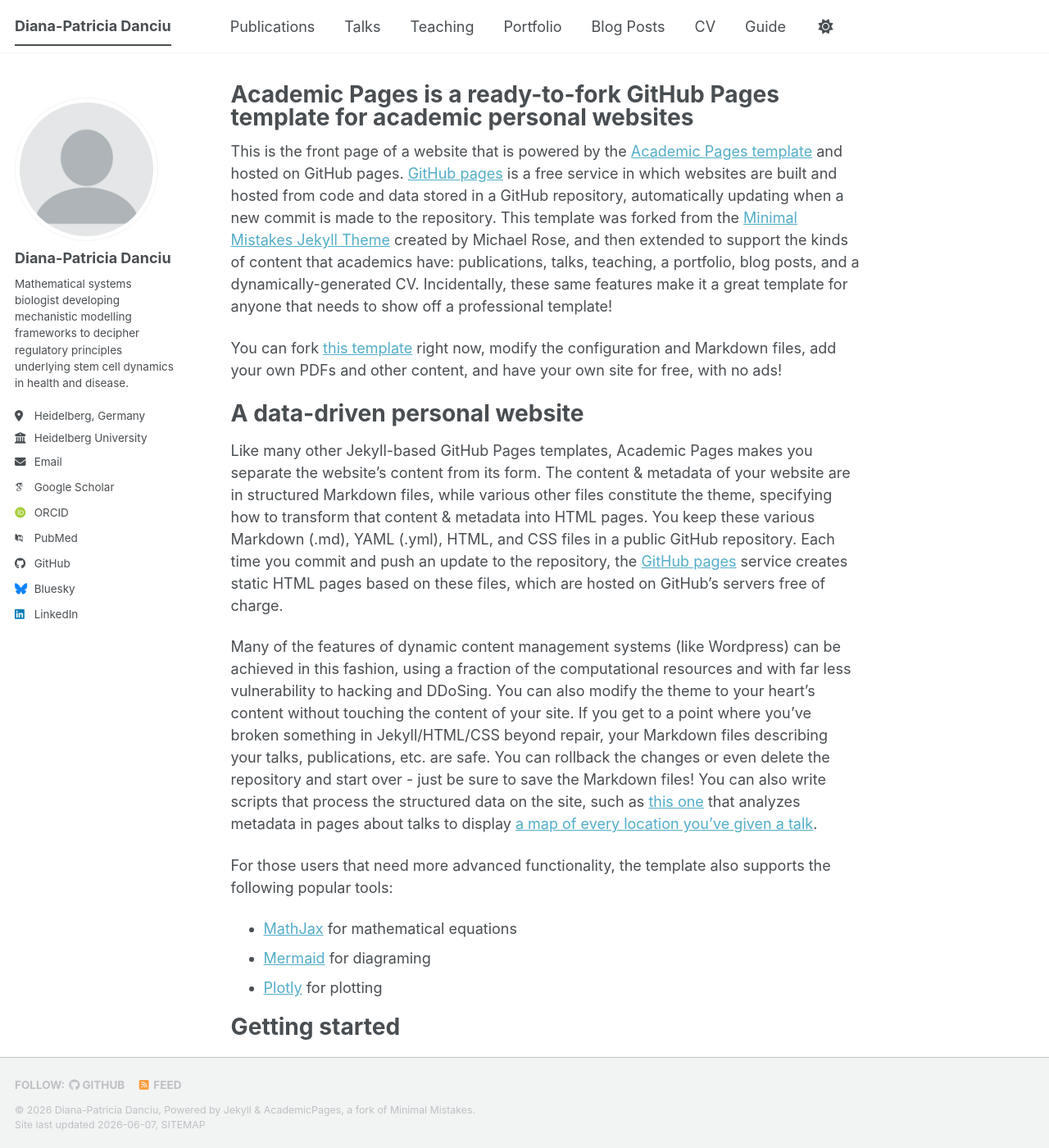
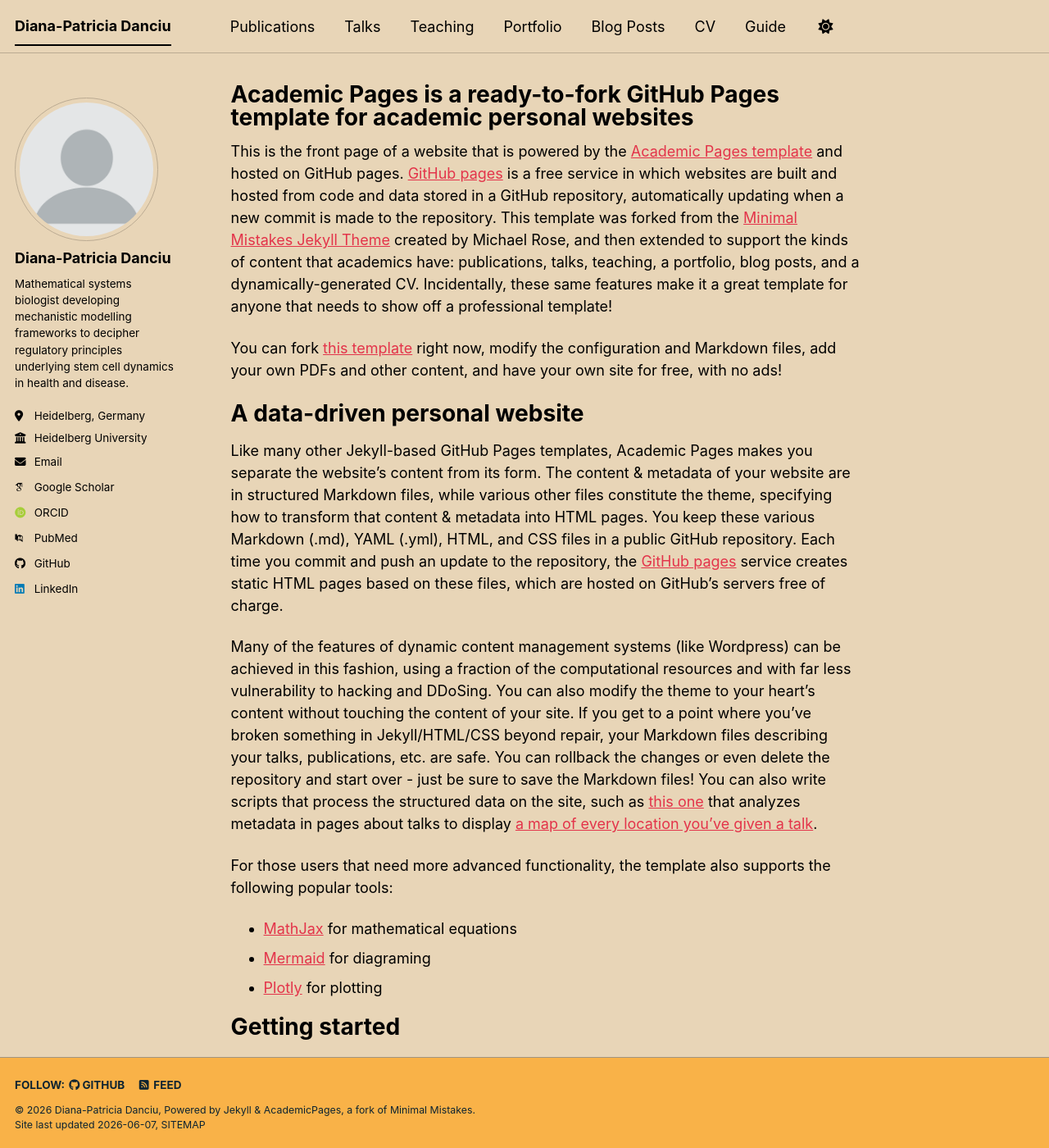
Before and after one commit to dpdanciu/dpdanciu.github.io, a Jekyll site: the page built from _pages/about.md, in a window 1280 px wide and 1400 px high. Shown: the whole window at 82% size. Built offline with Jekyll 4.4.1, drawn with Linux system fonts in a browser that asks for light colours; some web fonts are replaced; a script bundle is joined from its source files by our own code; library files that are not in the unit come from our copies.

Commit message:
Update _config.yml

```diff
--- a/_config.yml
+++ b/_config.yml
@@ -8,7 +8,7 @@
 
 # Basic Site Settings
 locale                   : "en-US"
-site_theme               : "default" # The available themes options are "default", "air", "sunrise", "mint", "dirt" and "contrast"
+site_theme               : "sunrise" # The available themes options are "default", "air", "sunrise", "mint", "dirt" and "contrast"
 title                    : "Diana-Patricia Danciu"
 title_separator          : "-"
 name                     : &name "Diana-Patricia Danciu"
@@ -57,7 +57,7 @@ author:
 
   # Social media
   artstation       : # Username
-  bluesky          : "bsky.app" # Replace this with you Bluesky username
+  bluesky          : #"bsky.app" # Replace this with you Bluesky username
   facebook         : # Username
   flickr           : # Username
   foursquare       : # Username
```
